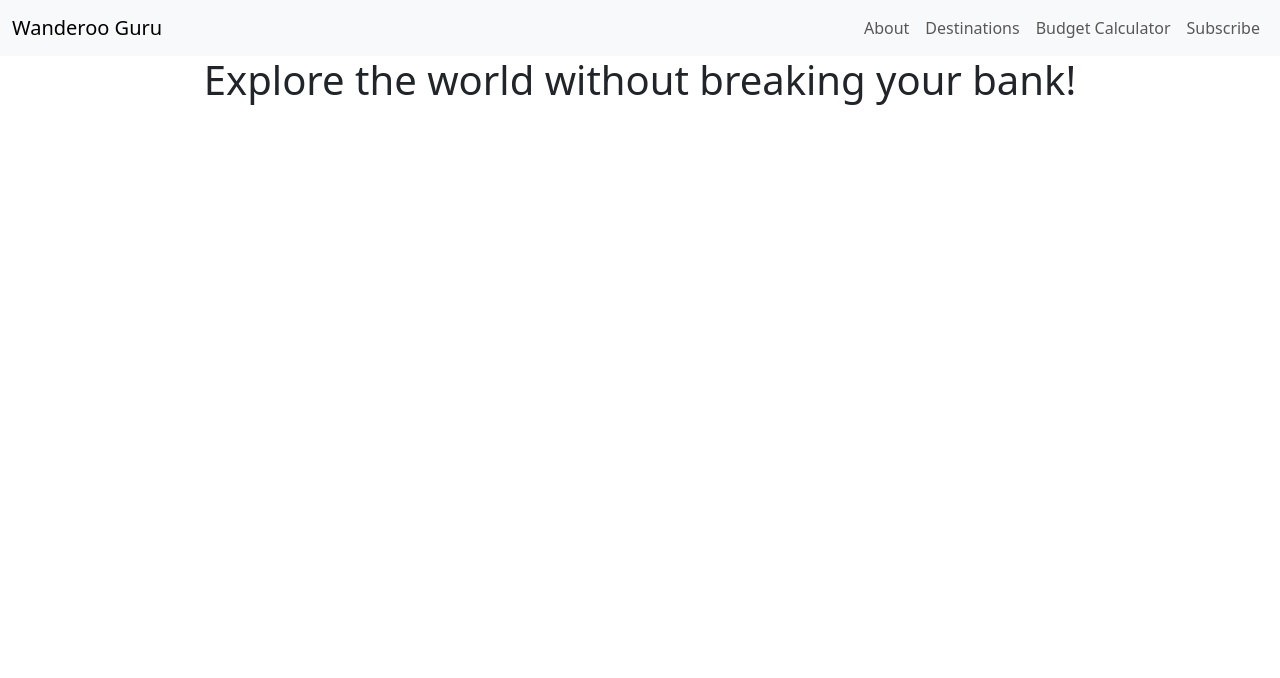
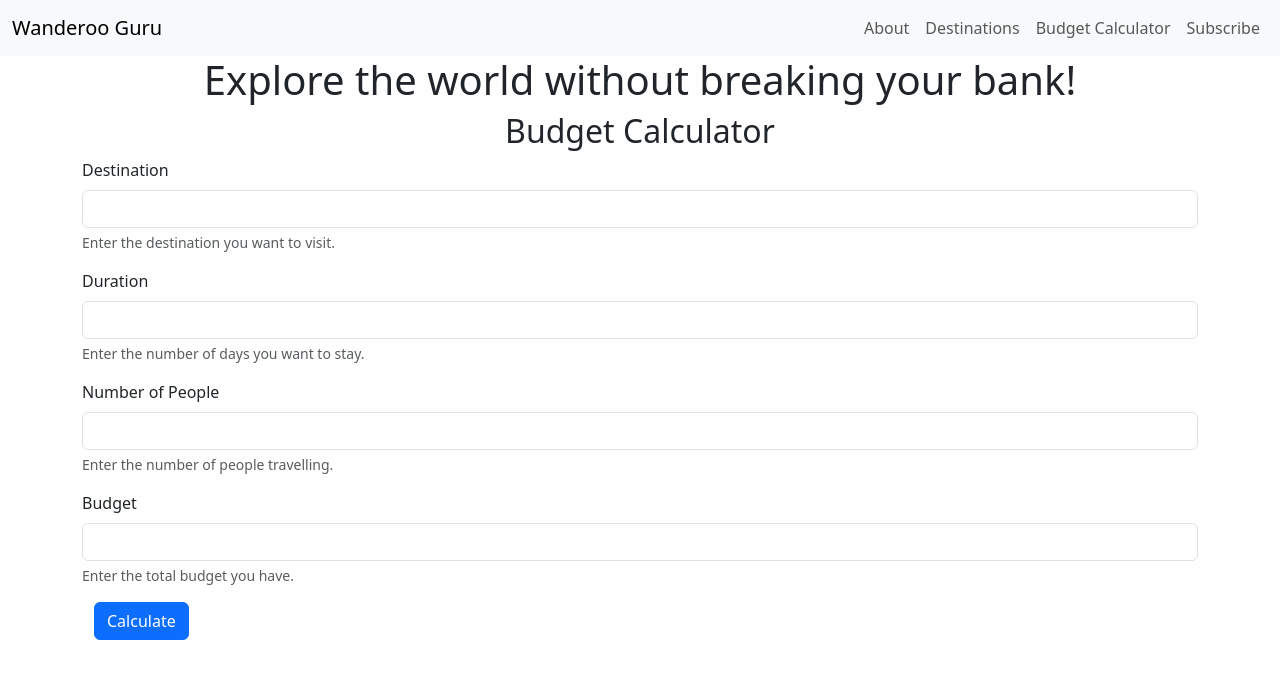
Before and after one commit to stephanieangelokagua/wanderoo_guru, a plain HTML site: page index.html in a window 1280 px wide. Drawn offline with nearby package versions, Linux system fonts and the light colour scheme.

Commit message:
Add budget calculator form skeleton

```diff
--- a/index.html
+++ b/index.html
@@ -40,7 +40,35 @@
     <section>
     </section>
 
-    <section>
+    <section id="budget-calculator">
+        <div class="container">
+            <h2 class="text-center">Budget Calculator</h2>
+            <form>
+                <div class="mb-3">
+                    <label for="destination" class="form-label">Destination</label>
+                    <input type="text" class="form-control" id="destination" aria-describedby="destinationHelp">
+                    <div id="destinationHelp" class="form-text">Enter the destination you want to visit.</div>
+                </div>
+                <div class="mb-3">
+                    <label for="duration" class="form-label">Duration</label>
+                    <input type="number" class="form-control" id="duration" aria-describedby="durationHelp">
+                    <div id="durationHelp" class="form-text">Enter the number of days you want to stay.</div>
+                </div>
+                <div class="mb-3">
+                    <label for="people" class="form-label">Number of People</label>
+                    <input type="number" class="form-control" id="people" aria-describedby="peopleHelp">
+                    <div id="peopleHelp" class="form-text">Enter the number of people travelling.</div>
+                </div>
+                <div class="mb-3">
+                    <label for="budget" class="form-label">Budget</label>
+                    <input type="number" class="form-control" id="budget" aria-describedby="budgetHelp">
+                    <div id="budgetHelp" class="form-text">Enter the total budget you have.</div>
+                </div>
+                <div class="container-md ">
+                    <button type="submit" class="btn btn-primary">Calculate</button>
+                </div>
+            </form>
+        </div>
     </section>
 
     <script src="https://cdn.jsdelivr.net/npm/bootstrap@5.3.3/dist/js/bootstrap.bundle.min.js"
```
